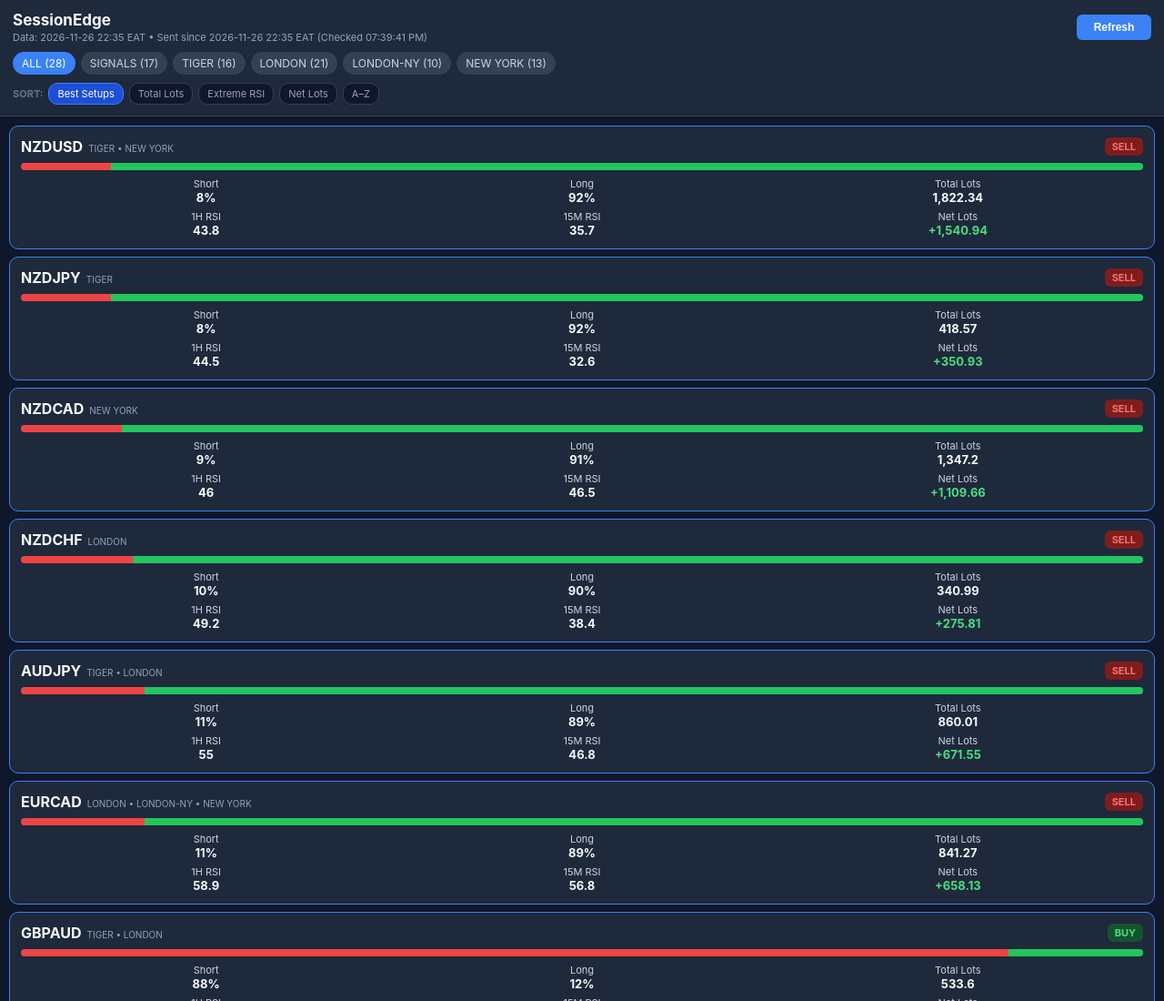
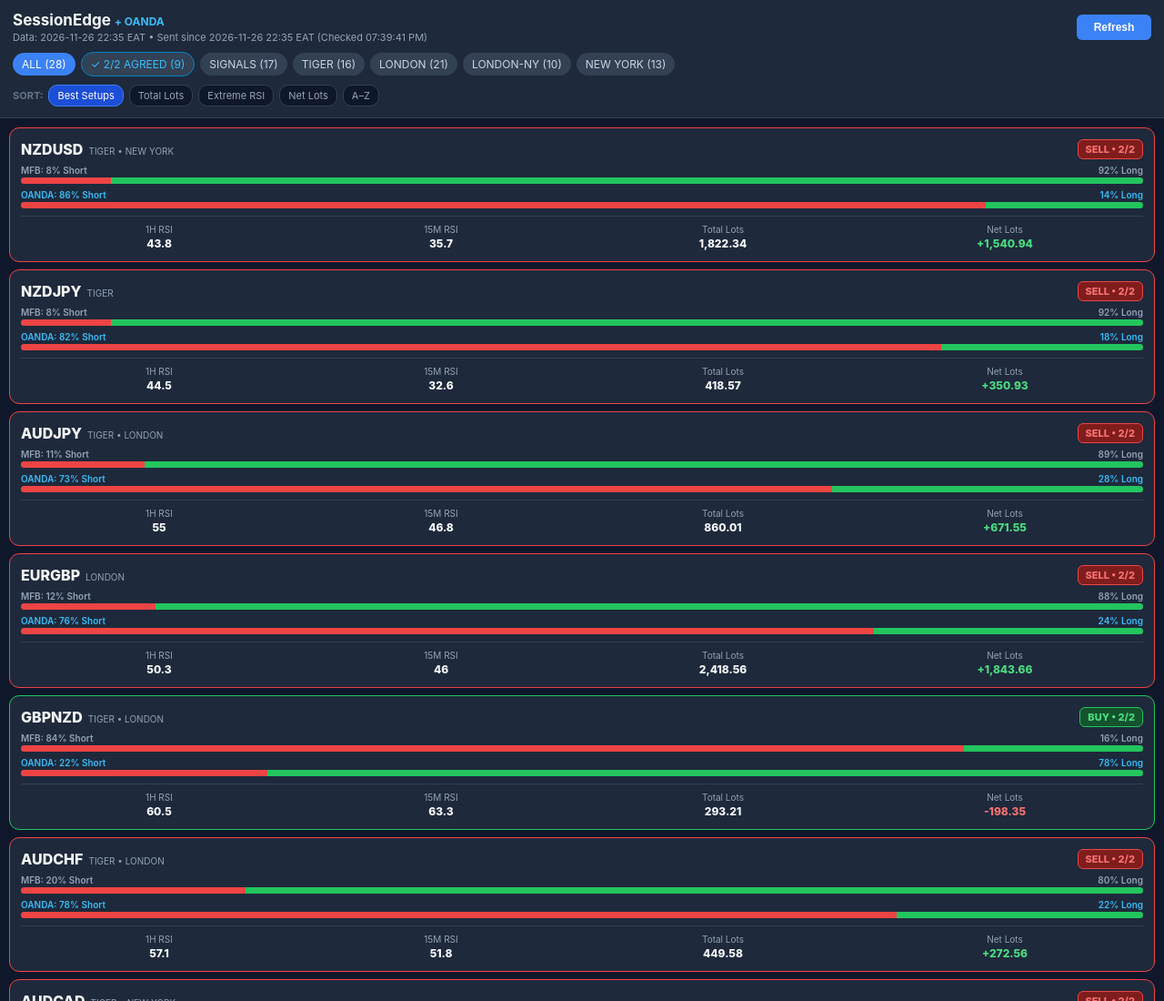
Before and after one commit to bensonnzuki/fx-sentment-app, a plain HTML site: page docs/index.html in a window 1280 px wide. Shown: the top 1100 px of the page at 91% size. Drawn offline with Linux system fonts and the light colour scheme.

Commit message:
Deploy SessionEdge + OANDA dual sentiment bars and 2/2 Agreed filter

```diff
--- a/docs/index.html
+++ b/docs/index.html
@@ -2,8 +2,9 @@
 <html lang="en">
 <head>
 <meta charset="UTF-8">
+<meta http-equiv="Cache-Control" content="no-cache, no-store, must-revalidate">
 <meta name="viewport" content="width=device-width, initial-scale=1.0, user-scalable=no">
-<title>SessionEdge</title>
+<title>SessionEdge + OANDA</title>
 <style>
   body { margin:0; font-family:-apple-system,BlinkMacSystemFont,sans-serif; background:#0f172a; color:#f8fafc; }
   header { position:sticky; top:0; background:#1e293b; padding:12px 14px; border-bottom:1px solid #334155; z-index:10; }
@@ -16,35 +17,43 @@
   .lbl { font-size:11px; color:#64748b; font-weight:700; }
   .tab { background:#334155; color:#cbd5e1; padding:5px 10px; border-radius:14px; font-size:12px; white-space:nowrap; }
   .tab.active { background:#3b82f6; color:#fff; }
+  .tab.oanda { border:1px solid #0284c7; color:#38bdf8; }
+  .tab.oanda.active { background:#0284c7; color:#fff; }
   .stab { background:#0f172a; color:#94a3b8; padding:4px 9px; border-radius:10px; font-size:11px; border:1px solid #334155; white-space:nowrap; }
   .stab.active { background:#1d4ed8; color:#fff; border-color:#3b82f6; }
   .list { padding:10px; display:flex; flex-direction:column; gap:8px; }
-  .card { background:#1e293b; border-radius:10px; padding:12px; border:1px solid #334155; }
+  .card { background:#1e293b; border-radius:11px; padding:12px; border:1px solid #334155; }
+  .card.buy2 { border:1.5px solid #22c55e; }
+  .card.sell2 { border:1.5px solid #ef4444; }
   .card.sig { border-color:#3b82f6; }
-  .row1 { display:flex; justify-content:space-between; align-items:center; gap:6px; }
-  .pair { font-weight:700; font-size:16px; }
+  .row1 { display:flex; justify-content:space-between; align-items:center; gap:6px; margin-bottom:6px; }
+  .pair { font-weight:800; font-size:16px; }
   .sess { font-size:10px; color:#94a3b8; margin-left:6px; }
-  .badge { padding:3px 8px; border-radius:6px; font-size:11px; font-weight:700; white-space:nowrap; }
-  .BUY { background:#14532d; color:#4ade80; }
-  .SELL { background:#7f1d1d; color:#f87171; }
+  .badge { padding:3px 8px; border-radius:6px; font-size:11px; font-weight:800; white-space:nowrap; }
+  .BUY { background:#14532d; color:#4ade80; border:1px solid #22c55e; }
+  .SELL { background:#7f1d1d; color:#f87171; border:1px solid #ef4444; }
+  .SPLIT { background:#422006; color:#fbbf24; border:1px solid #d97706; }
   .NONE, .LOW, .NO { background:#334155; color:#94a3b8; }
-  .bar { display:flex; height:8px; border-radius:4px; overflow:hidden; margin:8px 0; background:#334155; }
+  .bwrap { margin-bottom:6px; }
+  .blbl { display:flex; justify-content:space-between; font-size:10px; color:#94a3b8; margin-bottom:2px; font-weight:600; }
+  .bar { display:flex; height:7px; border-radius:4px; overflow:hidden; background:#334155; }
   .b-short { background:#ef4444; }
   .b-long { background:#22c55e; }
-  .grid { display:grid; grid-template-columns:repeat(3,1fr); gap:6px; font-size:11px; color:#cbd5e1; text-align:center; }
-  .val { font-weight:700; font-size:13px; color:#f8fafc; }
-  .hot { color:#f87171; } .cold { color:#4ade80; }
+  .grid { display:grid; grid-template-columns:repeat(4,1fr); gap:6px; font-size:10px; color:#94a3b8; text-align:center; margin-top:8px; padding-top:8px; border-top:1px solid #334155; }
+  .val { font-weight:800; font-size:12px; color:#f8fafc; margin-top:2px; }
+  .hot { color:#f87171; } .cold { color:#4ade80; } .cyan { color:#38bdf8; }
 </style>
 </head>
 <body>
 <header>
   <div class="top">
-    <div><h1>SessionEdge</h1><div class="ts" id="ts">Loading...</div></div>
+    <div><h1>SessionEdge <span style="color:#38bdf8;font-size:12px;">+ OANDA</span></h1><div class="ts" id="ts">Loading...</div></div>
     <button id="btn" onclick="load(true)">Refresh</button>
   </div>
   <div class="stale" id="stale"></div>
   <div class="tabs" id="ftabs">
     <div class="tab active" data-f="ALL" onclick="setFilter('ALL',this)">ALL (0)</div>
+    <div class="tab oanda" data-f="AGREED" onclick="setFilter('AGREED',this)">✓ 2/2 AGREED (0)</div>
     <div class="tab" data-f="SIGNALS" onclick="setFilter('SIGNALS',this)">SIGNALS (0)</div>
     <div class="tab" data-f="TIGER" onclick="setFilter('TIGER',this)">TIGER (0)</div>
     <div class="tab" data-f="LONDON" onclick="setFilter('LONDON',this)">LONDON (0)</div>
@@ -69,43 +78,28 @@ function setSort(s, el) { sortBy = s; document.querySelectorAll(".stab").forEach
 function rsiCls(v) { return v >= 70 ? "hot" : (v <= 30 ? "cold" : ""); }
 function setupScore(p) {
   let sc = (p.bias === "BUY" || p.bias === "SELL") ? 1000 : (p.bias === "LOW VOL" || p.bias === "NO DATA" ? -500 : 0);
+  if (p.agreed_2of2) sc += 200;
+  else if ((p.bias === "BUY" || p.bias === "SELL") && p.oanda_long != null) sc -= 80;
   sc += Math.abs(p.net_sale - p.net_buy);
   if (p.bias === "BUY" && p.rsi_15m && p.rsi_15m <= 35) sc += 40;
   if (p.bias === "SELL" && p.rsi_15m && p.rsi_15m >= 65) sc += 40;
   return sc;
 }
 function updateCounts() {
-  const counts = {
-    "ALL": allPairs.length,
-    "SIGNALS": allPairs.filter(p => p.bias === "BUY" || p.bias === "SELL").length,
-    "TIGER": allPairs.filter(p => (p.sessions || [p.session]).includes("TIGER")).length,
-    "LONDON": allPairs.filter(p => (p.sessions || [p.session]).includes("LONDON")).length,
-    "LONDON-NY": allPairs.filter(p => (p.sessions || [p.session]).includes("LONDON-NY")).length,
-    "NEW YORK": allPairs.filter(p => (p.sessions || [p.session]).includes("NEW YORK")).length
-  };
-  document.querySelectorAll("#ftabs .tab").forEach(t => {
-    const k = t.getAttribute("data-f");
-    t.textContent = k + " (" + (counts[k] ?? 0) + ")";
-  });
-}
-function checkStale(updatedStr) {
-  const box = document.getElementById("stale");
-  const m = /^(\d{4}-\d{2}-\d{2})\s+(\d{2}:\d{2})\s+EAT$/.exec(updatedStr || "");
-  if (!m) { box.style.display = "none"; return; }
-  const ageMin = Math.floor((Date.now() - Date.parse(m[1] + "T" + m[2] + ":00+03:00")) / 60000);
-  if (ageMin > 30) {
-    box.textContent = "⚠ Data is stale (" + ageMin + " mins old). Check scraper/scheduler.";
-    box.style.display = "block";
-  } else {
-    box.style.display = "none";
-  }
+  const c = { ALL: allPairs.length, AGREED: allPairs.filter(p => p.agreed_2of2).length, SIGNALS: allPairs.filter(p => p.bias==="BUY"||p.bias==="SELL").length, TIGER: allPairs.filter(p => (p.sessions||[]).includes("TIGER")).length, LONDON: allPairs.filter(p => (p.sessions||[]).includes("LONDON")).length, "LONDON-NY": allPairs.filter(p => (p.sessions||[]).includes("LONDON-NY")).length, "NEW YORK": allPairs.filter(p => (p.sessions||[]).includes("NEW YORK")).length };
+  document.querySelectorAll("#ftabs .tab").forEach(t => { const k = t.getAttribute("data-f"); t.textContent = (k==="AGREED"?"✓ 2/2 AGREED":k) + " (" + (c[k]??0) + ")"; });
 }
 function render() {
   updateCounts();
-  const list = document.getElementById("list");
-  let rows = allPairs.filter(p => filter === "SIGNALS" ? (p.bias === "BUY" || p.bias === "SELL") : (filter === "ALL" ? true : (p.sessions || [p.session]).includes(filter)));
-  rows.sort((a, b) => sortBy === "SETUP" ? setupScore(b) - setupScore(a) : (sortBy === "LOTS" ? b.total_lots - a.total_lots : (sortBy === "RSI" ? Math.abs((b.rsi_15m ?? 50) - 50) - Math.abs((a.rsi_15m ?? 50) - 50) : (sortBy === "NET" ? Math.abs(b.net_lots) - Math.abs(a.net_lots) : a.pair.localeCompare(b.pair)))));
-  list.innerHTML = rows.map(p => `<div class="card ${p.bias==='BUY'||p.bias==='SELL'?'sig':''}"><div class="row1"><div><span class="pair">${p.pair}</span><span class="sess">${(p.sessions||[p.session]).join(' • ')}</span></div><span class="badge ${(p.bias||'NONE').split(' ')[0]}">${p.bias}</span></div><div class="bar"><div class="b-short" style="width:${p.net_sale}%"></div><div class="b-long" style="width:${p.net_buy}%"></div></div><div class="grid"><div>Short<div class="val">${p.net_sale}%</div></div><div>Long<div class="val">${p.net_buy}%</div></div><div>Total Lots<div class="val">${Number(p.total_lots).toLocaleString()}</div></div><div>1H RSI<div class="val ${rsiCls(p.rsi_1h)}">${p.rsi_1h??'-'}</div></div><div>15M RSI<div class="val ${rsiCls(p.rsi_15m)}">${p.rsi_15m??'-'}</div></div><div>Net Lots<div class="val ${p.net_lots>0?'cold':(p.net_lots<0?'hot':'')}">${p.net_lots>0?'+':''}${Number(p.net_lots).toLocaleString()}</div></div></div></div>`).join("");
+  let rows = allPairs.filter(p => filter==="AGREED" ? p.agreed_2of2 : (filter==="SIGNALS" ? (p.bias==="BUY"||p.bias==="SELL") : (filter==="ALL" ? true : (p.sessions||[]).includes(filter))));
+  rows.sort((a,b) => sortBy==="SETUP" ? setupScore(b)-setupScore(a) : (sortBy==="LOTS" ? b.total_lots-a.total_lots : (sortBy==="RSI" ? Math.abs((b.rsi_15m??50)-50)-Math.abs((a.rsi_15m??50)-50) : (sortBy==="NET" ? Math.abs(b.net_lots)-Math.abs(a.net_lots) : a.pair.localeCompare(b.pair)))));
+  document.getElementById("list").innerHTML = rows.map(p => {
+    const isSig = p.bias==="BUY"||p.bias==="SELL", hasO = p.oanda_short!=null && p.oanda_long!=null;
+    const bLbl = isSig && hasO ? (p.agreed_2of2 ? `${p.bias} • 2/2` : `${p.bias} • 1/2 SPLIT`) : p.bias;
+    const bCls = isSig && hasO && !p.agreed_2of2 ? "SPLIT" : (p.bias||"NONE").split(" ")[0];
+    const cCls = p.agreed_2of2 ? (p.bias==="BUY"?"buy2":"sell2") : (isSig?"sig":"");
+    return `<div class="card ${cCls}"><div class="row1"><div><span class="pair">${p.pair}</span><span class="sess">${(p.sessions||[]).join(' • ')}</span></div><span class="badge ${bCls}">${bLbl}</span></div><div class="bwrap"><div class="blbl"><span>MFB: ${p.net_sale}% Short</span><span>${p.net_buy}% Long</span></div><div class="bar"><div class="b-short" style="width:${p.net_sale}%"></div><div class="b-long" style="width:${p.net_buy}%"></div></div></div>${hasO?`<div class="bwrap"><div class="blbl"><span class="cyan">OANDA: ${p.oanda_short}% Short</span><span class="cyan">${p.oanda_long}% Long</span></div><div class="bar"><div class="b-short" style="width:${p.oanda_short}%"></div><div class="b-long" style="width:${p.oanda_long}%"></div></div></div>`:""}<div class="grid"><div>1H RSI<div class="val ${rsiCls(p.rsi_1h)}">${p.rsi_1h??'-'}</div></div><div>15M RSI<div class="val ${rsiCls(p.rsi_15m)}">${p.rsi_15m??'-'}</div></div><div>Total Lots<div class="val">${Number(p.total_lots).toLocaleString()}</div></div><div>Net Lots<div class="val ${p.net_lots>0?'cold':(p.net_lots<0?'hot':'')}">${p.net_lots>0?'+':''}${Number(p.net_lots).toLocaleString()}</div></div></div></div>`;
+  }).join("");
 }
 async function load(manual) {
   const btn = document.getElementById("btn");
@@ -114,8 +108,8 @@ async function load(manual) {
     const r = await fetch(DATA_URL + "?t=" + Date.now(), { cache: "no-store" });
     const d = await r.json();
     const now = new Date().toLocaleTimeString([], {hour:'2-digit', minute:'2-digit', second:'2-digit'});
-    const sc = d.fingerprint?.sentiment_since ? " • Sent since " + d.fingerprint.sentiment_since : ""; document.getElementById("ts").textContent = "Data: " + d.updated + sc + " (Checked " + now + ")";
-    checkStale(d.updated);
+    const sc = d.fingerprint?.sentiment_since ? " • Sent since " + d.fingerprint.sentiment_since : "";
+    document.getElementById("ts").textContent = "Data: " + d.updated + sc + " (Checked " + now + ")";
     allPairs = d.pairs || [];
     render();
     if (manual) { btn.textContent = "Updated ✓"; setTimeout(() => { btn.textContent = "Refresh"; btn.disabled = false; }, 1200); }
```
